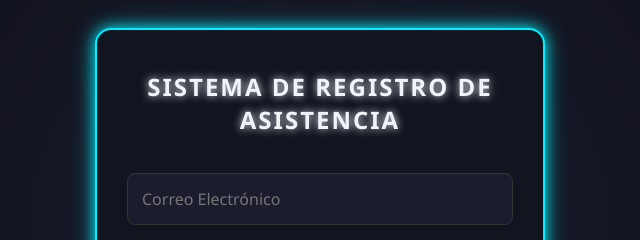
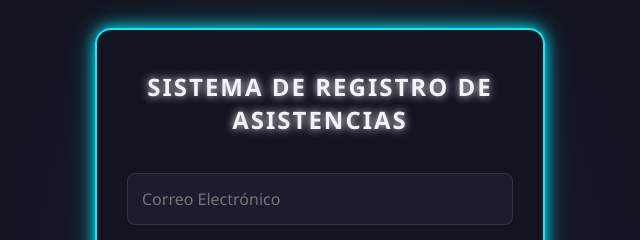
Before and after one commit to bullon-gianm/Sistema-Registro-Asistencia, a plain HTML site: page frontend/login.html in a window 1280 px wide. Shown: the part 156-396 px from the top of the page, 320-960 px from the left. Drawn offline with Linux system fonts and the light colour scheme.

Commit message:
feat: actualizar titulo login en feature-login

```diff
--- a/frontend/login.html
+++ b/frontend/login.html
@@ -7,7 +7,7 @@
 </head>
 <body>
     <div class="container">
-        <h2>Sistema de Registro de Asistencia</h2>
+        <h2>Sistema de Registro de Asistencias</h2>
         <form id="loginForm">
             <input type="email" id="correo" placeholder="Correo Electrónico" required>
             <input type="password" id="password" placeholder="Contraseña" required>
```
